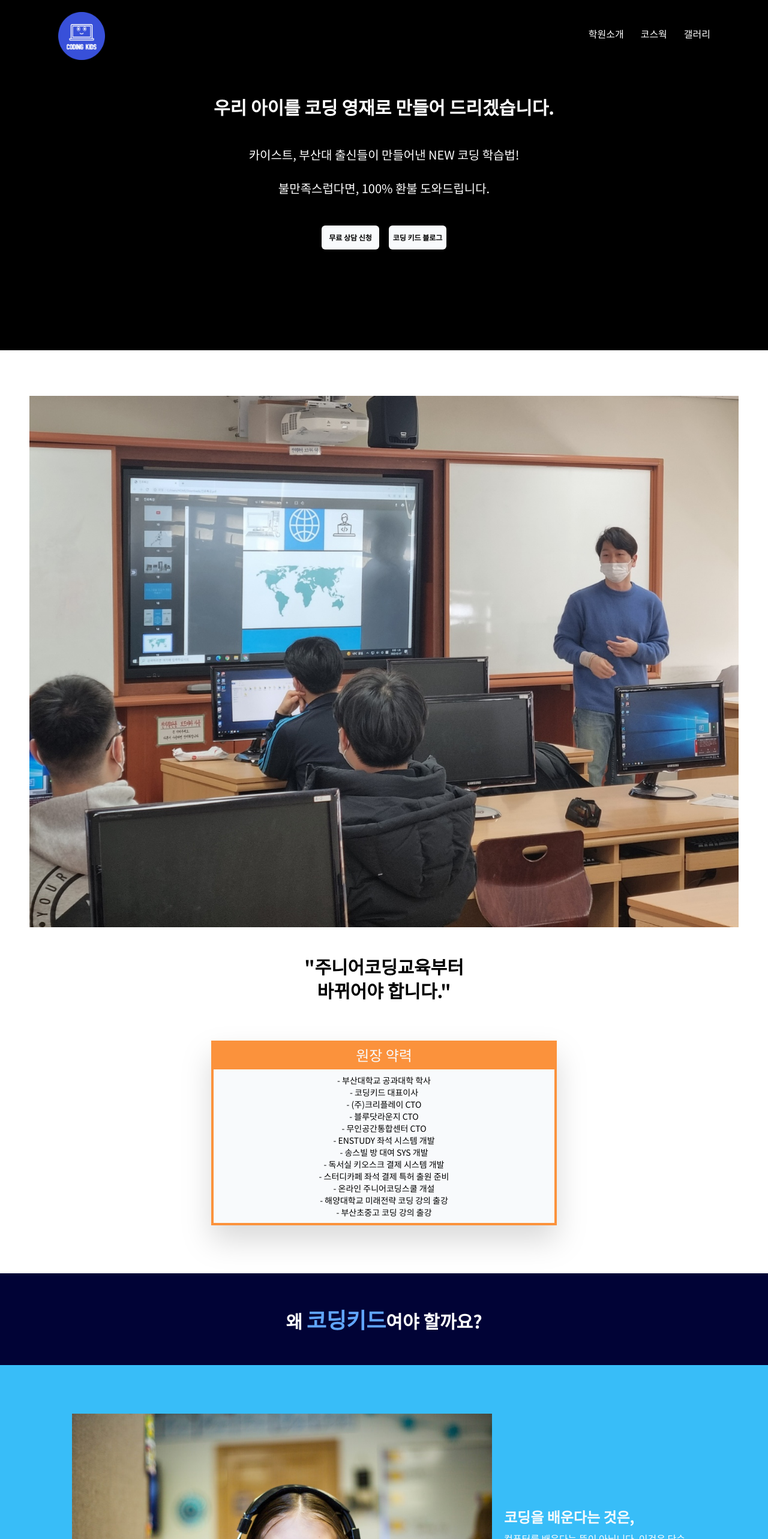
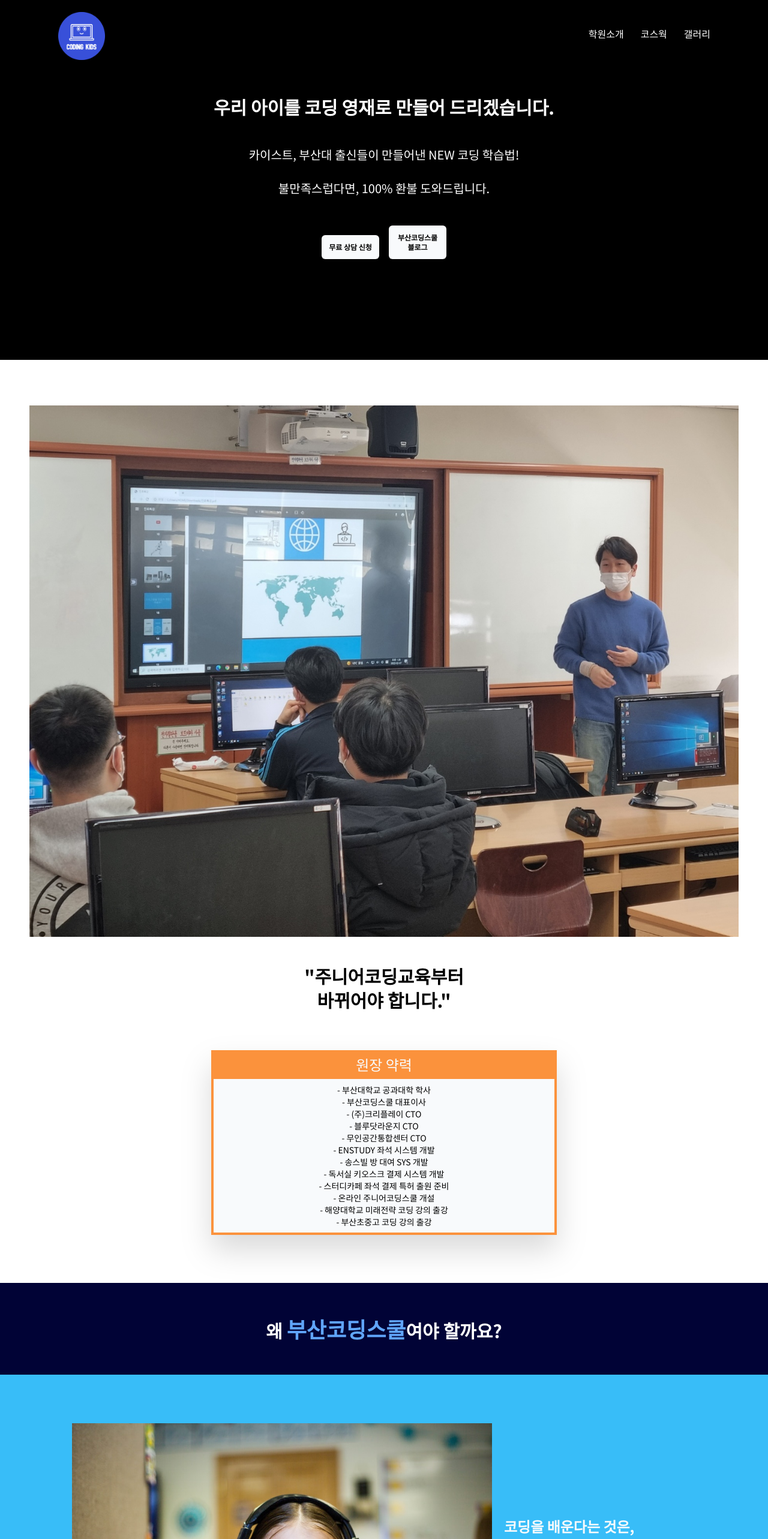
Before and after one commit to yoojat/codingkids, a Next.js app: page / in a window 1280 px wide. Shown: the top 2566 px of the page at 60% size. Built offline with nearby package versions, Linux system fonts and the light colour scheme.

Commit message:
코딩키드 키워드 부산코등수쿨로 변경

```diff
--- a/components/Layout.tsx
+++ b/components/Layout.tsx
@@ -99,7 +99,7 @@ export default function Layout({ children }: IProps) {
               </InfoItem>
             </InfoContents>
           </InfoCard>
-          <div className='py-10'>코딩키드</div>
+          <div className='py-10'>부산코딩스쿨</div>
         </Footer>
       </ContentLayout>
     </>
--- a/components/Seo.tsx
+++ b/components/Seo.tsx
@@ -8,9 +8,9 @@ export default function Seo({ title }: IProps) {
   return (
     <Head>
       {title ? (
-        <title>{title} | 코딩키드</title>
+        <title>{title} | 부산코딩스쿨</title>
       ) : (
-        <title>코드키드 - 부산 초등학생 코딩 수업</title>
+        <title>부산코딩스쿨 - 부산 초등학생 코딩 수업</title>
       )}
     </Head>
   );
--- a/libs/options.ts
+++ b/libs/options.ts
@@ -1,6 +1,6 @@
 export const bgColor = 'bg-violet-500';
 export const logo = '/coding_kids_logo.png';
-export const title = '코딩 키드';
+export const title = '부산코딩스쿨';
 export const backgroundImage = '/coding_kids_background.jpg';
 
 type Menu = {
--- a/pages/_app.tsx
+++ b/pages/_app.tsx
@@ -7,23 +7,23 @@ function MyApp({ Component, pageProps }: AppProps) {
   return (
     <Layout>
       <NextSeo
-        title='코딩키드'
+        title='부산코딩스쿨'
         description='부산 초등학생 코딩 교육'
         canonical='https://codingkids.vercel.app'
         openGraph={{
           url: 'https://codingkids.vercel.app',
-          title: '코딩키드',
+          title: '부산코딩스쿨',
           description: '부산 초등학생 코딩 교육',
           images: [
             {
               url: 'https://codingkids.vercel.app/coding_kids_background.jpg',
               width: 800,
               height: 600,
-              alt: '코딩키드',
+              alt: '부산코딩스쿨',
               type: 'image/jpeg',
             },
           ],
-          site_name: '코딩키드',
+          site_name: '부산코딩스쿨',
         }}
       />
       <Component {...pageProps} />
--- a/pages/index.tsx
+++ b/pages/index.tsx
@@ -88,7 +88,7 @@ const Home: NextPage = () => {
                 </Link>
                 <Link href='https://blog.naver.com/rlaworlawo321'>
                   <a target='_blank'>
-                    <ContactBtn>코딩 키드 블로그</ContactBtn>
+                    <ContactBtn>부산코딩스쿨 블로그</ContactBtn>
                   </a>
                 </Link>
               </ButtonContainer>
@@ -159,7 +159,7 @@ const Home: NextPage = () => {
             <IntroducingCeoContent>
               <ul>
                 <li>- 부산대학교 공과대학 학사</li>
-                <li>- 코딩키드 대표이사</li>
+                <li>- 부산코딩스쿨 대표이사</li>
                 <li>- (주)크리플레이 CTO</li>
                 <li>- 블루닷라운지 CTO</li>
                 <li>- 무인공간통합센터 CTO</li>
@@ -178,7 +178,7 @@ const Home: NextPage = () => {
       <WhySection id='introduce'>
         <WhyTitleContainer>
           <WhyTitle>
-            왜 <span className='text-4xl text-blue-400'>코딩키드</span>여야
+            왜 <span className='text-4xl text-blue-400'>부산코딩스쿨</span>여야
             할까요?
           </WhyTitle>
         </WhyTitleContainer>
@@ -224,7 +224,7 @@ const Home: NextPage = () => {
             <div className='max-w-xs sm:flex sm:flex-col sm:justify-center'>
               <AnswerTitleContainer>
                 <AnswerTitle>
-                  코딩키드는 가장 선진적인 교육을 추구합니다.
+                  부산코딩스쿨은 가장 선진적인 교육을 추구합니다.
                 </AnswerTitle>
               </AnswerTitleContainer>
               <AnswerContentContainer>
@@ -283,7 +283,7 @@ const Home: NextPage = () => {
             <CourseItemCotent>
               온라인 2시간+오프라인 1시간
               <br />
-              코딩키드가 되기위한 기본과정.
+              부산코딩스쿨의 기본과정.
               <br />
               정보올림피아드 기초 과정
             </CourseItemCotent>
@@ -366,7 +366,7 @@ const Home: NextPage = () => {
       </CourseWorkSection>
       <GallerySection id='gallery'>
         <GalleryTitleContainer>
-          <GalleryTitle>코딩키드 갤러리</GalleryTitle>
+          <GalleryTitle>부산코딩스쿨 갤러리</GalleryTitle>
         </GalleryTitleContainer>
         <GalleryContentContainer>
           <GalleryContents>
```
